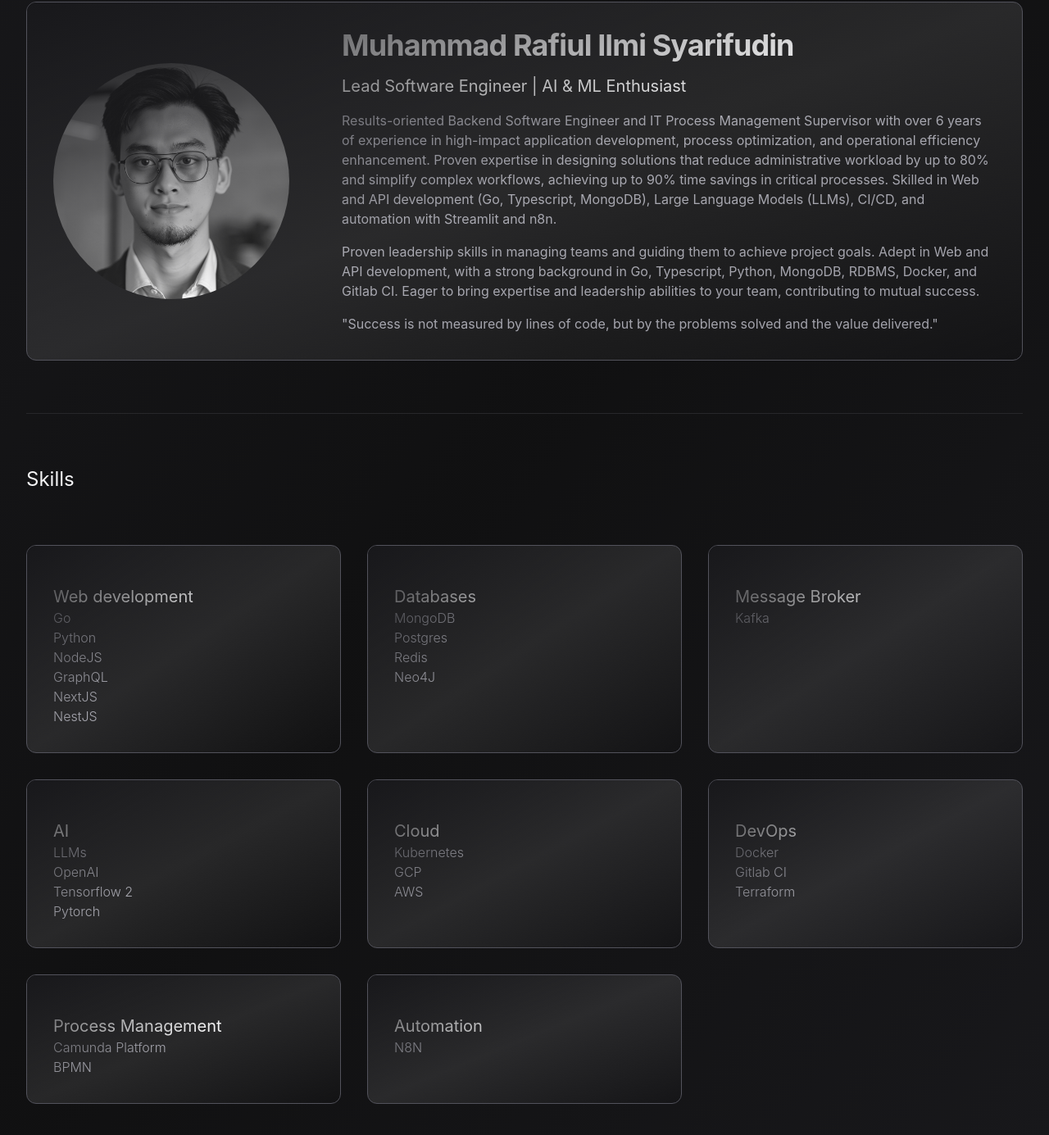
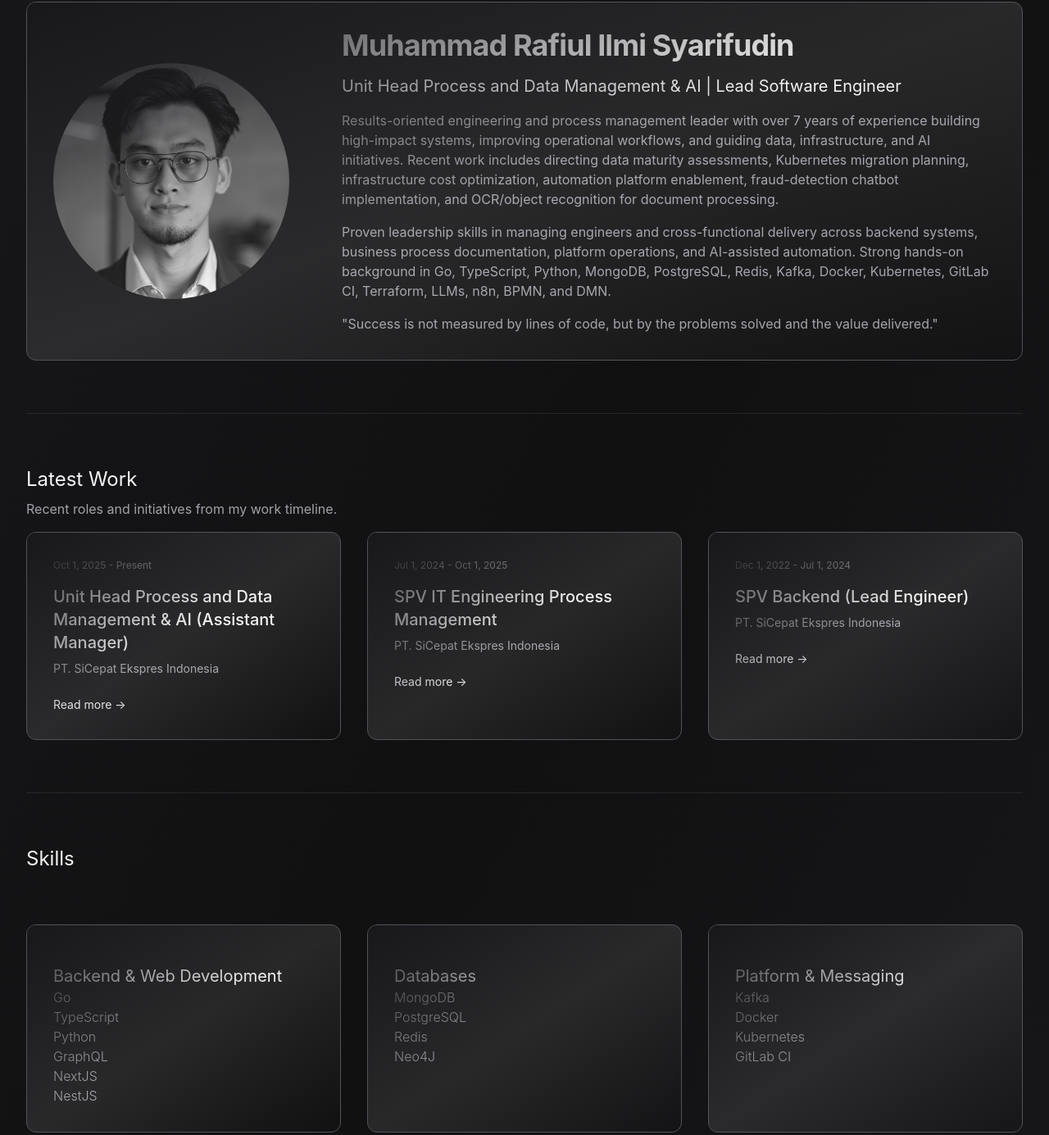
Before and after one commit to ilmimris/mris.dev, an Astro site: page /profile in a window 1280 px wide. Shown: the part 399-1784 px from the top of the page at 82% size. Built offline with nearby package versions, Linux system fonts and the light colour scheme; Astro itself is replaced by a stand-in of ours; some packages are replaced by stand-ins of ours; what tailwindcss-debug-screens would draw is missing.

Commit message:
Update profile for latest work

```diff
--- a/src/data/profile.json
+++ b/src/data/profile.json
@@ -1,42 +1,42 @@
 [
 	{
 		"id": 1,
-    "category": "Web development",
-    "skills": ["Go", "Python", "NodeJS", "GraphQL", "NextJS", "NestJS"]
+		"category": "Backend & Web Development",
+		"skills": ["Go", "TypeScript", "Python", "GraphQL", "NextJS", "NestJS"]
 	},
 	{
 		"id": 2,
 		"category": "Databases",
-    "skills": ["MongoDB", "Postgres", "Redis", "Neo4J"]
+		"skills": ["MongoDB", "PostgreSQL", "Redis", "Neo4J"]
 	},
 	{
 		"id": 3,
-    "category": "Message Broker",
-    "skills": ["Kafka"]
+		"category": "Platform & Messaging",
+		"skills": ["Kafka", "Docker", "Kubernetes", "GitLab CI"]
 	},
 	{
 		"id": 4,
-    "category": "AI",
-    "skills": ["LLMs", "OpenAI", "Tensorflow 2", "Pytorch"]
+		"category": "AI & Automation",
+		"skills": ["LLMs", "OpenAI", "OCR", "Object Recognition", "n8n"]
 	},
 	{
 		"id": 5,
-    "category": "Cloud",
-    "skills": ["Kubernetes", "GCP", "AWS"]
+		"category": "Cloud & Infrastructure",
+		"skills": ["GCP", "AWS", "Terraform", "Spot Instances", "Cost Optimization"]
 	},
 	{
 		"id": 6,
-    "category": "DevOps",
-    "skills": ["Docker", "Gitlab CI", "Terraform"]
+		"category": "Process Management",
+		"skills": ["BPMN", "DMN", "SOP Governance", "Data Maturity Assessment"]
 	},
 	{
-    "id": 8,
-    "category": "Process Management",
-    "skills": ["Camunda Platform", "BPMN"]
-  },
-  {
-    "id": 9,
-    "category": "Automation",
-    "skills": ["N8N"]
+		"id": 7,
+		"category": "Leadership",
+		"skills": [
+			"Technical Direction",
+			"Team Mentoring",
+			"Stakeholder Validation",
+			"Cross-functional Delivery"
+		]
 	}
 ]
--- a/src/pages/index.astro
+++ b/src/pages/index.astro
@@ -33,9 +33,10 @@ const navigation = [
     </h1>
     <div class="hidden w-screen h-px animate-glow md:block animate-fade-right bg-gradient-to-r from-zinc-300/0 via-zinc-300/50 to-zinc-300/0"></div>
     <div class="my-16 text-center animate-fade-in">
-      <h2 class="text-sm text-zinc-500 w-3/4 md:w-1/2 mx-auto">
-        Results-oriented Backend Software Engineer with a passion for building
-        high-impact applications that improve operational efficiency.
+      <h2 class="mx-auto w-3/4 text-sm text-zinc-500 md:w-1/2">
+        Engineering and process management leader focused on backend systems,
+        data platforms, infrastructure optimization, and AI-assisted automation
+        that improves operational efficiency.
       </h2>
     </div>
   </div>
--- a/src/pages/profile.astro
+++ b/src/pages/profile.astro
@@ -5,6 +5,18 @@ import Card from "@/components/Card.astro";
 import Navigation from "@/components/Navigation.astro";
 import GradientLayout from "@/layouts/GradientLayout.astro";
 import data from "@/data/profile.json";
+import { getCollection } from "astro:content";
+import { formatDate, slugFromId, type WorkEntry } from "@/lib/content";
+
+const latestWorks: WorkEntry[] = (await getCollection("works"))
+  .filter((work) => work.data.published)
+  .sort((a, b) => {
+    const aTime = a.data.from?.getTime() ?? 0;
+    const bTime = b.data.from?.getTime() ?? 0;
+
+    return bTime - aTime;
+  })
+  .slice(0, 3);
 ---
 
 <GradientLayout title="Profile">
@@ -30,14 +42,14 @@ import data from "@/data/profile.json";
                   Muhammad Rafiul Ilmi Syarifudin
                 </h2>
                 <h3 class="mt-4 text-xl font-normal text-zinc-100">
-                  Lead Software Engineer | AI & ML Enthusiast
+                  Unit Head Process and Data Management & AI | Lead Software Engineer
                 </h3>
 
                 <p class="mt-4 text-zinc-400">
-                  Results-oriented Backend Software Engineer and IT Process Management Supervisor with over 6 years of experience in high-impact application development, process optimization, and operational efficiency enhancement. Proven expertise in designing solutions that reduce administrative workload by up to 80% and simplify complex workflows, achieving up to 90% time savings in critical processes. Skilled in Web and API development (Go, Typescript, MongoDB), Large Language Models (LLMs), CI/CD, and automation with Streamlit and n8n.
+                  Results-oriented engineering and process management leader with over 7 years of experience building high-impact systems, improving operational workflows, and guiding data, infrastructure, and AI initiatives. Recent work includes directing data maturity assessments, Kubernetes migration planning, infrastructure cost optimization, automation platform enablement, fraud-detection chatbot implementation, and OCR/object recognition for document processing.
                 </p>
                 <p class="mt-4 text-zinc-400">
-                  Proven leadership skills in managing teams and guiding them to achieve project goals. Adept in Web and API development, with a strong background in Go, Typescript, Python, MongoDB, RDBMS, Docker, and Gitlab CI. Eager to bring expertise and leadership abilities to your team, contributing to mutual success.
+                  Proven leadership skills in managing engineers and cross-functional delivery across backend systems, business process documentation, platform operations, and AI-assisted automation. Strong hands-on background in Go, TypeScript, Python, MongoDB, PostgreSQL, Redis, Kafka, Docker, Kubernetes, GitLab CI, Terraform, LLMs, n8n, BPMN, and DMN.
                 </p>
                 <p class="mt-4 text-zinc-400">
                   "Success is not measured by lines of code, but by the problems solved and the value delivered."
@@ -47,6 +59,40 @@ import data from "@/data/profile.json";
           </Card>
         </div>
       </div>
+      <div class="w-full h-px bg-zinc-800"></div>
+
+      <div class="flex flex-col gap-4">
+        <div>
+          <h2 class="text-2xl font-normal text-zinc-100">Latest Work</h2>
+          <p class="mt-2 text-zinc-400">
+            Recent roles and initiatives from my work timeline.
+          </p>
+        </div>
+
+        <div class="grid w-full grid-cols-1 gap-8 lg:grid-cols-3">
+          {latestWorks.map((work) => (
+            <Card>
+              <a href={`/works/${slugFromId(work.id)}`} class="block h-full">
+                <article class="flex h-full flex-col p-8">
+                  <div class="text-xs text-zinc-400">
+                    {work.data.from ? <time datetime={work.data.from.toISOString()}>{formatDate(work.data.from)}</time> : <span>Now</span>}
+                    {" - "}
+                    {work.data.until && work.data.until !== "now" ? <time datetime={new Date(work.data.until).toISOString()}>{formatDate(work.data.until)}</time> : <span>Present</span>}
+                  </div>
+                  <h3 class="mt-4 text-xl font-medium text-zinc-100">
+                    {work.data.position}
+                  </h3>
+                  <p class="mt-2 text-sm text-zinc-400">{work.data.company}</p>
+                  <p class="mt-6 text-sm text-zinc-200">
+                    Read more <span aria-hidden="true">&rarr;</span>
+                  </p>
+                </article>
+              </a>
+            </Card>
+          ))}
+        </div>
+      </div>
+
       <div class="w-full h-px bg-zinc-800"></div>
       <h2 class="mt-4 text-2xl font-normal text-zinc-100">Skills</h2>
 
```
Lines whose indentation alone changed are shown as unchanged.
